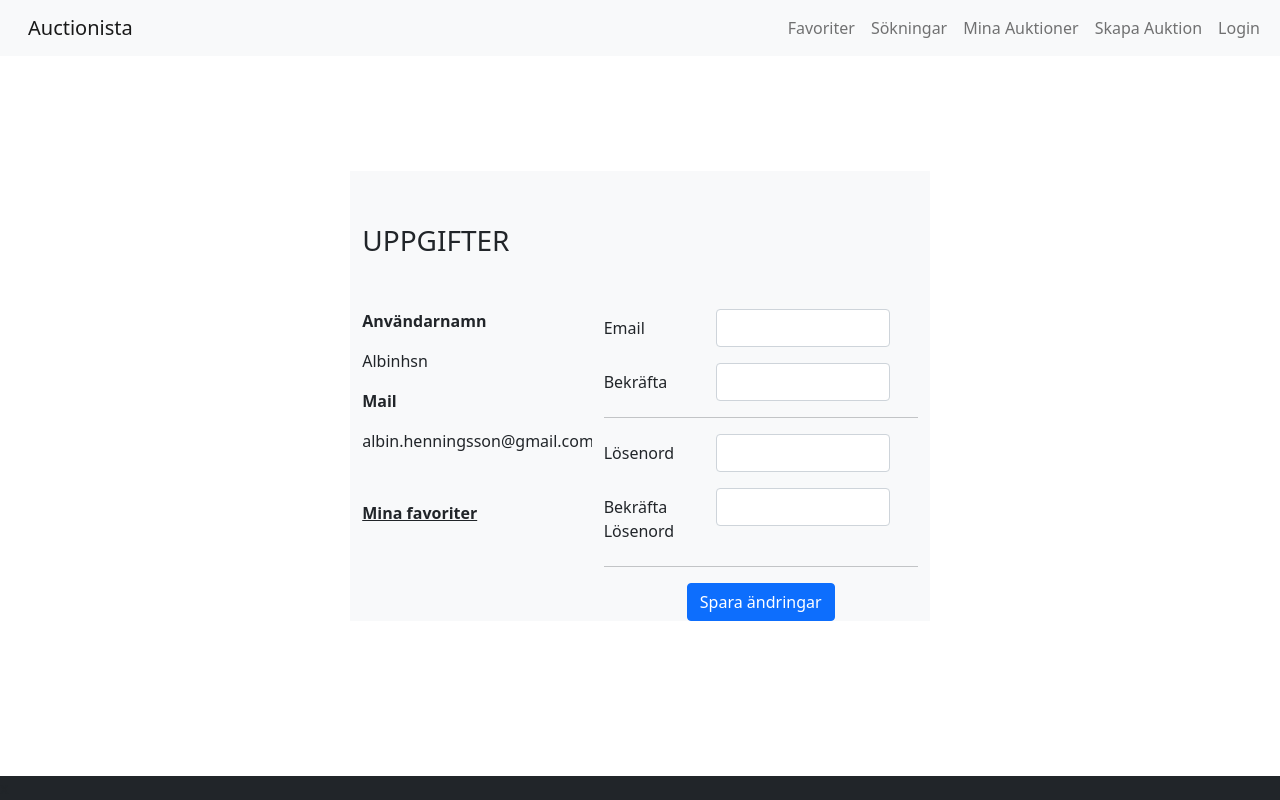
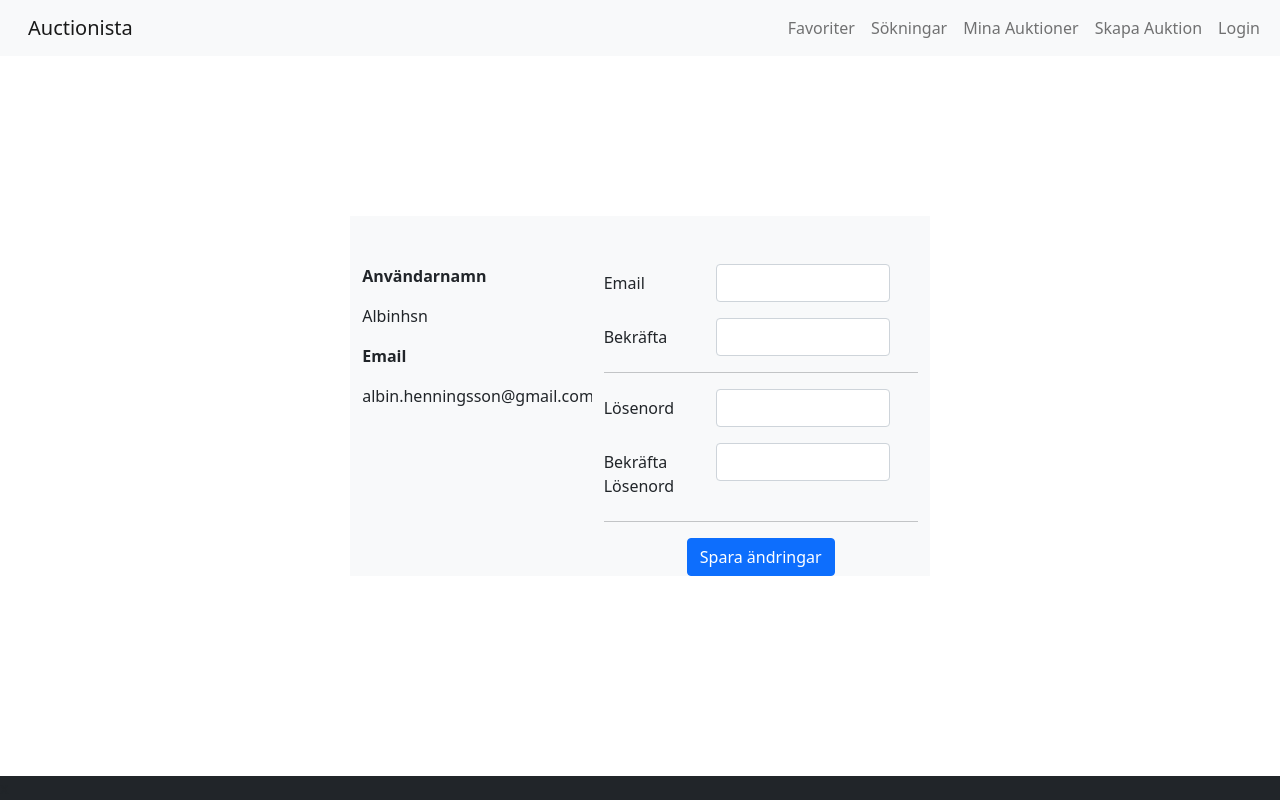
Before and after one commit to Albinhsn/Auction, a React (Create React App) app in the folder frontend/: page /profile in a window 1280 px wide. Built offline with nearby package versions, Linux system fonts and the light colour scheme.

Commit message:
Small profile fix

```diff
--- a/frontend/src/Pages/Profile.js
+++ b/frontend/src/Pages/Profile.js
@@ -8,10 +8,6 @@ export default function Profile() {
         <div className='col-8'>
           <div className='row justify-content-center'>
             <div className='col-8 bg-light'>
-              <p className='fs-3 text-uppercase mt-5'>
-                uppgifter
-              </p>
-
               <div className='row mt-5'>
                 <div className='col-5 bg-light'>
                   <p className='fw-bold'>
@@ -21,18 +17,11 @@ export default function Profile() {
                     Albinhsn
                   </p>
                   <p className='fw-bold'>
-                  Mail
+                    Email
                   </p>
                   <p>
                     albin.henningsson@gmail.com
                   </p>
-                <div className='mt-5'>
-                  <Link to={"/favorites"} className="text-dark">
-                    <p className='fw-bold'>
-                      Mina favoriter
-                    </p>
-                  </Link>
-                </div>
                 </div>
 
 
```
Lines whose indentation alone changed are shown as unchanged.
